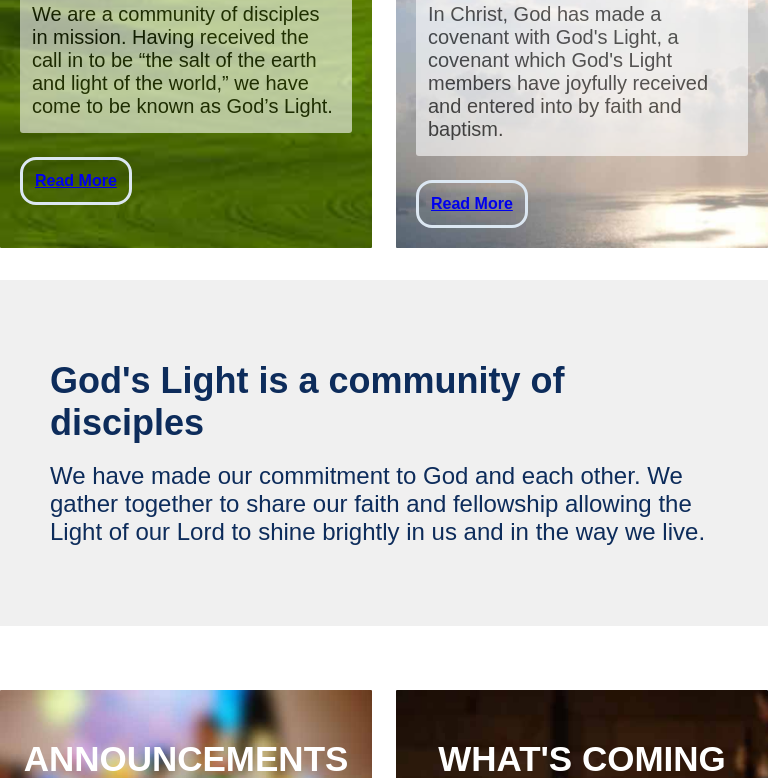
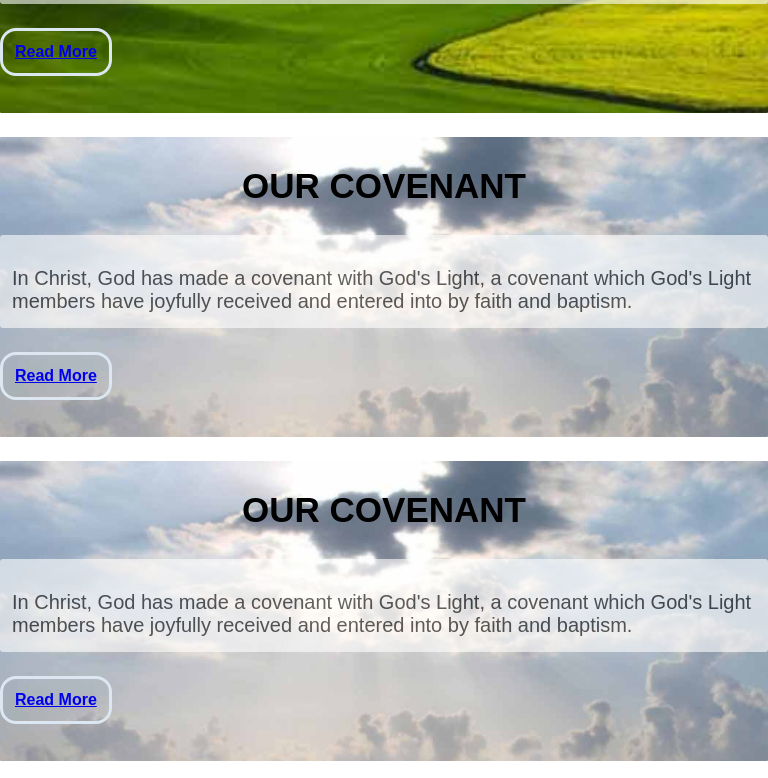
Before and after one commit to dmoralestech/gods-light, a React (Create React App) app: page / in a window 768 px wide. Shown: the part 1465-2243 px from the top of the page. Built offline with nearby package versions, Linux system fonts and the light colour scheme; a web font is replaced by a local one.

Commit message:
Fix layouts

```diff
--- a/src/App.css
+++ b/src/App.css
@@ -98,15 +98,16 @@ li, p {
 }
 
 .wrapper {
-  max-width: 1024px;
+  /*max-width: 1024px;*/
   display: grid;
   grid-column-gap: 24px;
   grid-row-gap: 24px;
-  margin: 0 auto;
-  grid-template-columns: repeat(auto-fill, minmax(365px, 1fr));
+  margin: 0 auto 32px;
+  grid-template-columns: repeat(auto-fill, minmax(600px, 1fr));
   grid-auto-rows: minmax(300px, auto);
-  padding-top: 32px;
-  padding-bottom: 32px;
+  padding: 32px 16px 32px;
+  /*padding-top: 32px;*/
+  /*padding-bottom: 32px;*/
 }
 
 .wrapper > * {
@@ -224,6 +225,11 @@ h4 {
 }
 
 @media (max-width: 480px), (min-width: 480px) and (max-width: 768px) {
+
+  main {
+    width: 100vw;
+  }
+
   h1 {
     font-size: 30px;
     font-weight: 900;
@@ -242,6 +248,8 @@ h4 {
   .cover {
     background-image: url('./img/raylight_small.jpg');
     background-size: cover;
+    margin-bottom: 24px;
+    width: 100vw;
   }
 
   .section-row {
@@ -249,6 +257,7 @@ h4 {
     padding-bottom: 60px;
     padding-right: 30px;
     padding-left: 30px;
+    width: inherit;
   }
 
   .section-title {
@@ -266,11 +275,27 @@ h4 {
     font-weight: 800;
   }
 
+  .wrapper {
+    /*max-width: 767px;*/
+    display: grid;
+    grid-row-gap: 24px;
+    margin: 32px auto 32px;
+    grid-template-columns: repeat(auto-fill, minmax(375px, 767px));
+    grid-auto-rows: minmax(300px, auto);
+    padding: 0;
+  }
+
   .footer-row {
     font-size: 12px;
     padding-left: 50px;
     padding-right: 50px;
   }
+
+  .panel1, .panel2, .panel3, .panel4, .panel5, .panel6  {
+    padding: 0;
+    padding-bottom: 12px;
+  }
+
 }
 
 @media (min-width: 768px) and (max-width: 1224px) {
@@ -291,6 +316,7 @@ h4 {
     padding-bottom: 80px;
     padding-right: 50px;
     padding-left: 50px;
+    width: 100vw;
   }
 
   .section-title {
@@ -307,8 +333,23 @@ h4 {
     font-weight: 900;
   }
 
+  .wrapper {
+    max-width: 1224px;
+    display: grid;
+    grid-row-gap: 24px;
+    margin: 32px auto 32px;
+    grid-template-columns: repeat(auto-fill, minmax(768px, 1224px));
+    grid-auto-rows: minmax(300px, auto);
+    padding: 0;
+  }
+
   .footer-row {
     font-size: 16px;
+  }
+
+  .panel1, .panel2, .panel3, .panel4, .panel5, .panel6  {
+    padding: 0;
+    padding-bottom: 12px;
   }
 }
 
--- a/src/App.js
+++ b/src/App.js
@@ -127,6 +127,20 @@ const Main = () => (
           <Link to='/our-covenant'>Read More</Link>
         </button>
       </header>
+
+      <header className="panel2"><h2>Our Covenant</h2>
+        <div className="box-text-area">
+          <p className="box-text">In Christ, God has made a covenant with God's Light, a covenant which God's
+            Light members have joyfully
+            received and entered into by faith and baptism. </p>
+        </div>
+        <button
+          type="button"
+          className="btn"
+        >
+          <Link to='/our-covenant'>Read More</Link>
+        </button>
+      </header>
     </div>
 
     <div className="section-row">
@@ -193,9 +207,7 @@ const Main = () => (
           <Link to='/missing'>Read More</Link>
         </button>
       </header>
-    </div>
 
-    <div className="wrapper">
       <header className="panel5">
         <h2> Contact Us </h2>
         <div className="box-text-area">
```
